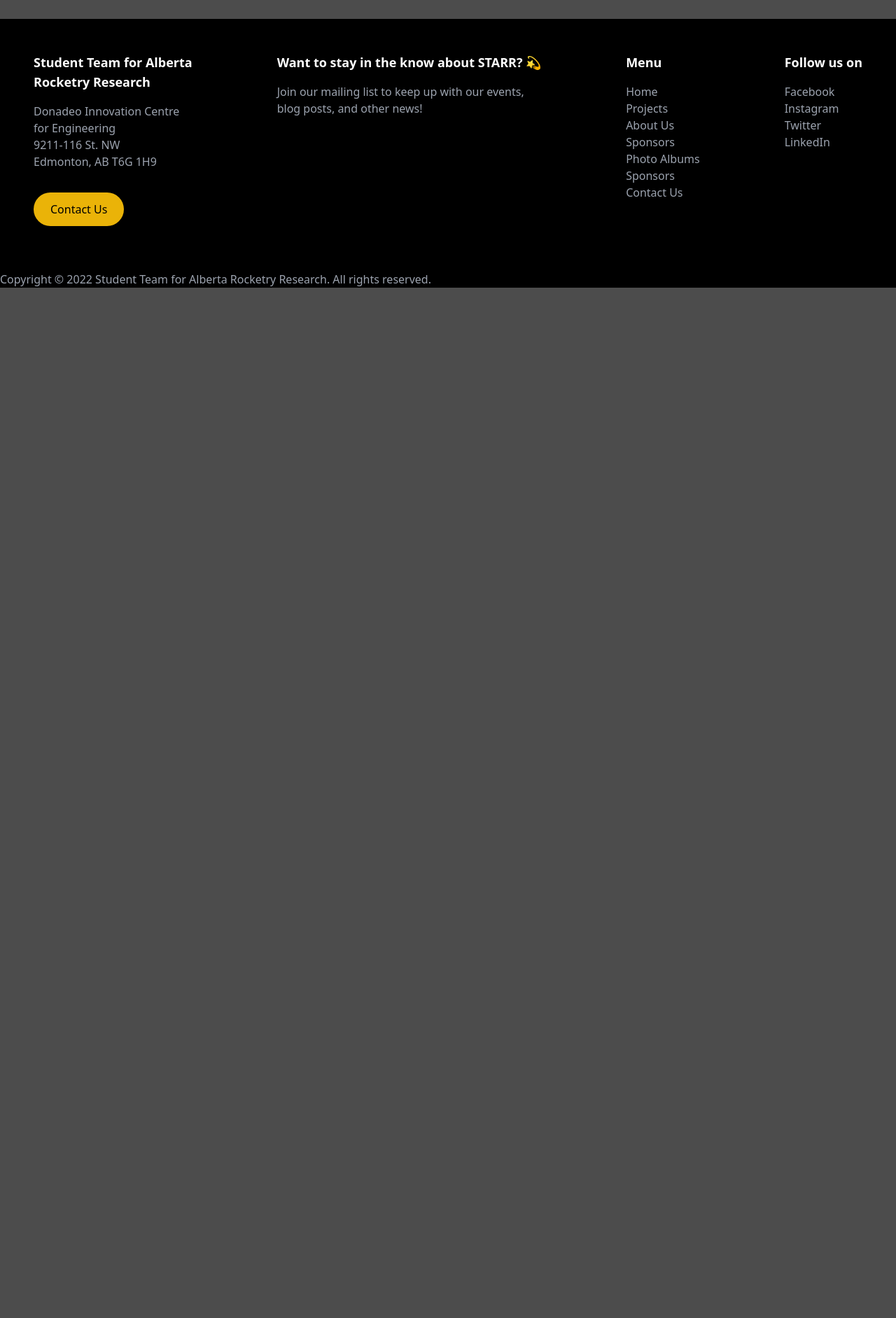
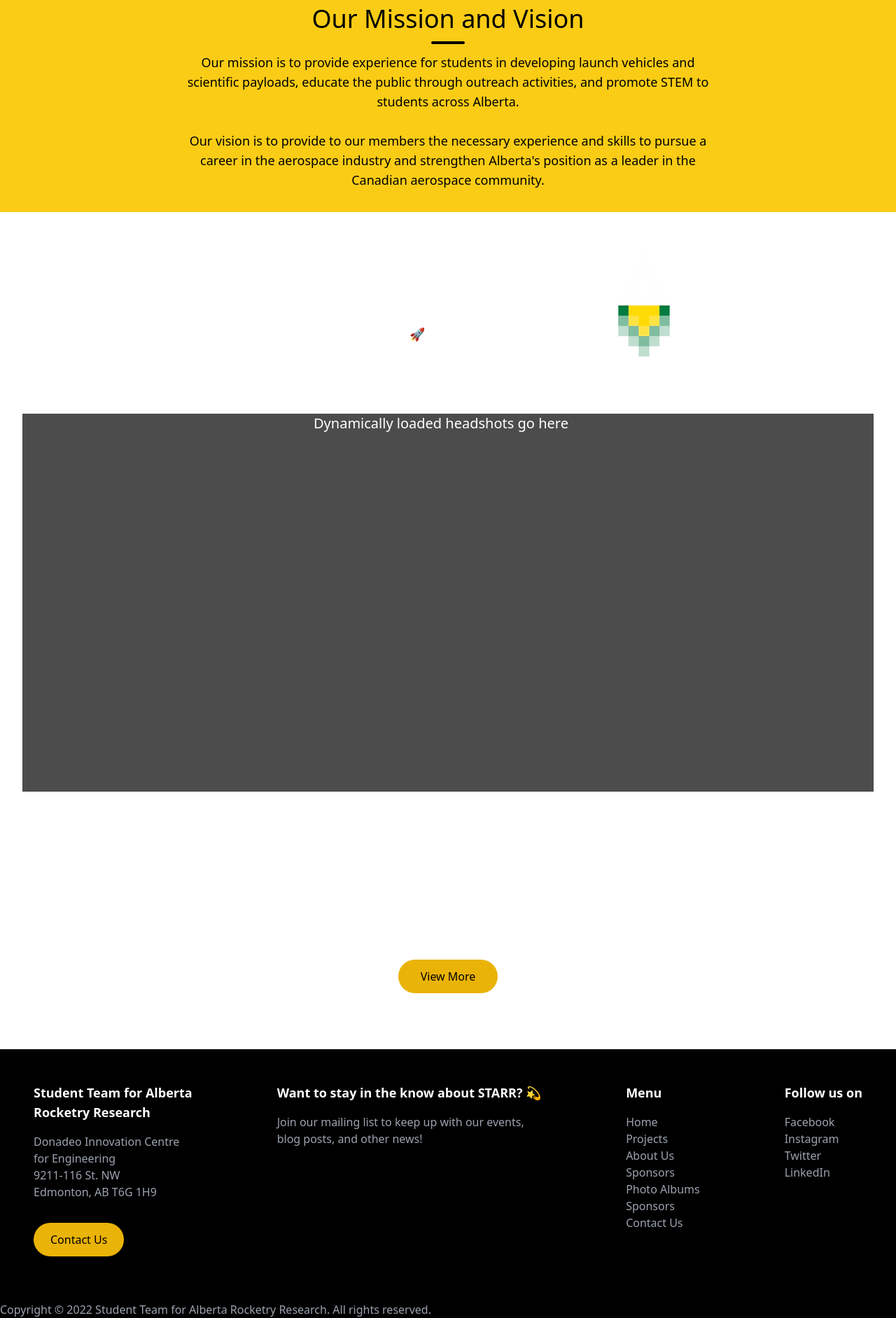
Before and after one commit to UASTARR/uastarr-website, a Flask app: page /about-us in a window 1280 px wide. Shown: the part 793-2676 px from the top of the page at 70% size. Before the commit the page ends 1204 px from the top, so only its background shows below. Run offline with Flask 3, Linux system fonts and the light colour scheme; grey boxes are pictures that could not be loaded.

Commit message:
All non-dynamic elements of about us page finished

```diff
--- a/application/static/dist/main.css
+++ b/application/static/dist/main.css
@@ -573,40 +573,20 @@
   height: 8rem;
 }
 
-.h-8 {
-  height: 2rem;
-}
-
-.h-256 {
-  height: 64rem;
-}
-
-.h-20 {
-  height: 5rem;
-}
-
-.h-224 {
-  height: 56rem;
-}
-
-.h-14 {
-  height: 3.5rem;
-}
-
 .h-2 {
   height: 0.5rem;
 }
 
-.h-16 {
-  height: 4rem;
+.h-3 {
+  height: 0.75rem;
 }
 
-.h-72 {
-  height: 18rem;
+.h-1 {
+  height: 0.25rem;
 }
 
-.h-28 {
-  height: 7rem;
+.h-8 {
+  height: 2rem;
 }
 
 .h-12 {
@@ -621,6 +601,38 @@
   height: 1.5rem;
 }
 
+.h-128 {
+  height: 32rem;
+}
+
+.h-16 {
+  height: 4rem;
+}
+
+.h-20 {
+  height: 5rem;
+}
+
+.h-256 {
+  height: 64rem;
+}
+
+.h-224 {
+  height: 56rem;
+}
+
+.h-14 {
+  height: 3.5rem;
+}
+
+.h-72 {
+  height: 18rem;
+}
+
+.h-28 {
+  height: 7rem;
+}
+
 .h-24 {
   height: 6rem;
 }
@@ -631,10 +643,6 @@
 
 .h-52 {
   height: 13rem;
-}
-
-.h-128 {
-  height: 32rem;
 }
 
 .h-448 {
@@ -649,8 +657,24 @@
   width: 100vw;
 }
 
+.w-12 {
+  width: 3rem;
+}
+
 .w-192 {
   width: 48rem;
+}
+
+.w-128 {
+  width: 32rem;
+}
+
+.w-8 {
+  width: 2rem;
+}
+
+.w-96 {
+  width: 24rem;
 }
 
 .w-2 {
@@ -679,10 +703,6 @@
 
 .w-6 {
   width: 1.5rem;
-}
-
-.w-96 {
-  width: 24rem;
 }
 
 .w-52 {
@@ -854,6 +874,21 @@
   background-color: rgb(0 0 0 / var(--tw-bg-opacity));
 }
 
+.bg-white {
+  --tw-bg-opacity: 1;
+  background-color: rgb(255 255 255 / var(--tw-bg-opacity));
+}
+
+.bg-yellow-400 {
+  --tw-bg-opacity: 1;
+  background-color: rgb(250 204 21 / var(--tw-bg-opacity));
+}
+
+.bg-yellow-500 {
+  --tw-bg-opacity: 1;
+  background-color: rgb(234 179 8 / var(--tw-bg-opacity));
+}
+
 .bg-gray-50 {
   --tw-bg-opacity: 1;
   background-color: rgb(249 250 251 / var(--tw-bg-opacity));
@@ -862,11 +897,6 @@
 .bg-green-700 {
   --tw-bg-opacity: 1;
   background-color: rgb(21 128 61 / var(--tw-bg-opacity));
-}
-
-.bg-yellow-500 {
-  --tw-bg-opacity: 1;
-  background-color: rgb(234 179 8 / var(--tw-bg-opacity));
 }
 
 .bg-green-800 {
@@ -881,11 +911,6 @@
 
 .bg-\[center-10rem\] {
   background-color: center-10rem;
-}
-
-.bg-white {
-  --tw-bg-opacity: 1;
-  background-color: rgb(255 255 255 / var(--tw-bg-opacity));
 }
 
 .bg-DarkBlue {
@@ -923,6 +948,16 @@
      object-fit: cover;
 }
 
+.px-8 {
+  padding-left: 2rem;
+  padding-right: 2rem;
+}
+
+.py-3 {
+  padding-top: 0.75rem;
+  padding-bottom: 0.75rem;
+}
+
 .py-5 {
   padding-top: 1.25rem;
   padding-bottom: 1.25rem;
@@ -938,11 +973,6 @@
   padding-right: 5rem;
 }
 
-.py-3 {
-  padding-top: 0.75rem;
-  padding-bottom: 0.75rem;
-}
-
 .px-6 {
   padding-left: 1.5rem;
   padding-right: 1.5rem;
@@ -956,11 +986,6 @@
 .px-12 {
   padding-left: 3rem;
   padding-right: 3rem;
-}
-
-.px-8 {
-  padding-left: 2rem;
-  padding-right: 2rem;
 }
 
 .px-16 {
@@ -1104,6 +1129,11 @@
   color: rgb(255 255 255 / var(--tw-text-opacity));
 }
 
+.text-black {
+  --tw-text-opacity: 1;
+  color: rgb(0 0 0 / var(--tw-text-opacity));
+}
+
 .text-gray-400 {
   --tw-text-opacity: 1;
   color: rgb(156 163 175 / var(--tw-text-opacity));
--- a/application/templates/about_us.html
+++ b/application/templates/about_us.html
@@ -9,13 +9,17 @@
     </div>
     <div class = "h-32"></div>
 
+    <!--Tile 1-->
     <div class = "flex justify-center relative flex-none z-20">
         <div class = "flex overflow-hidden grow">
             <div class ="shrink-0 grow flex justify-center overflow-hidden bg-black bg-opacity-70" >
-                <div class = "overflow-hidden">
+                <div class = "overflow-hidden flex flex-col items-center">
+                    <div class = "h-2"></div>
                     <h1 class = "text-4xl text-white fade_in delay-200 text-center">About Us</h1>
-                    <div class = "h-8"></div>
-                    <p class = "w-192 text-white text-xl text-center">
+                    <div class = "h-3"></div>
+                    <div class = "w-12 h-1 bg-white rounded-xl justify-center"></div>
+                    <div class = "h-3"></div>
+                    <p class = "w-192 text-white text-xl text-center fade_in delay-200">
                         The Student Team for Alberta Rocketry Research (STARR) is a team of like-minded students
                         from an array of disciplines and faculties who have come together with the common goal of
                         expanding Alberta’s space industry through the development, testing, and launching of high
@@ -24,18 +28,96 @@
                     <div class = "h-8"></div>
                     <img src="{{url_for('static', filename='assets/TeamPhoto.jpeg')}}" class = "rounded-xl w-192 flex-none overflow-hidden">
                     <div class = "h-8"></div>
-                    <div class = "h-8"></div>
                 </div>
             </div>
 
         </div>
     </div>
 
-    <!--Content-->
-    <div class= "relative z-20 flex items-center flex-col">
-
-
-
+    <!--Tile 2-->
+    <div class = "flex justify-center relative flex-none z-20">
+        <div class = "flex overflow-hidden grow">
+            <div class ="shrink-0 grow flex justify-center overflow-hidden bg-yellow-400" >
+                <div class = "overflow-hidden flex flex-col items-center">
+                    <div class = "h-2"></div>
+                    <h1 class = "text-4xl text-black text-center">Our Mission and Vision</h1>
+                    <div class = "h-3"></div>
+                    <div class = "w-12 h-1 bg-black rounded-xl justify-center"></div>
+                    <div class = "h-3"></div>
+                    <p class = "w-192 text-lg text-center text-black">
+                        Our mission is to provide experience for students in developing launch vehicles and scientific
+                        payloads, educate the public through outreach activities, and promote STEM to students across Alberta.
+                        <br>
+                        <br>
+                        Our vision is to provide to our members the necessary experience and skills to pursue a career
+                        in the aerospace industry and strengthen Alberta's position as a leader in the Canadian aerospace community.
+                    </p>
+                    <div class = "h-8"></div>
+                </div>
+            </div>
+        </div>
     </div>
 
+    <!--Tile 3-->
+    <div class = "flex justify-center relative flex-none z-20">
+        <div class = "flex overflow-hidden grow">
+            <div class ="shrink-0 grow flex justify-center overflow-hidden" >
+                <div class = "overflow-hidden flex items-center">
+                    <div>
+                        <div class = "h-12"></div>
+                        <h1 class = "text-4xl text-white">Our Team</h1>
+                        <div class = "h-4"></div>
+                        <p class = "w-128 text-lg text-white">
+                            Meet our 2022/2023 team leads. We are students from various disciplines and
+                            faculties, coming together in the name of student rocketry research!  🚀
+                            If you want to join any of our teams, contact us!
+                        </p>
+                        <div class = "h-12"></div>
+                    </div>
+                    <div class = "w-12"></div>
+                    <img src="{{url_for('static', filename='assets/STARRVectorIconSquare.png')}}" class = "rounded-xl flex-none overflow-hidden">
+                </div>
+            </div>
+        </div>
+    </div>
+
+    <div class = "h-6"></div>
+    <!--Team members-->
+    <div class = "flex justify-center relative flex-none z-20">
+        <div class = "flex overflow-hidden grow">
+            <div class = "w-8 grow-0 overflow-hidden"></div>
+            <div class ="shrink-0 grow flex justify-center overflow-hidden bg-black bg-opacity-70" >
+                <div class = "overflow-hidden w-96">
+                    <p class = "text-xl text-white">Dynamically loaded headshots go here</p>
+                    <div class = "h-128"></div>
+
+                </div>
+            </div>
+
+            <div class = "shrink w-8 grow-0 overflow-hidden"></div>
+        </div>
+    </div>
+
+     <!--Album link-->
+     <div class = "flex justify-center relative flex-none z-20">
+        <div class = "flex overflow-hidden grow">
+            <div class ="shrink-0 grow flex justify-center overflow-hidden" >
+                <div class = "overflow-hidden flex flex-col items-center">
+                    <div class = "h-16"></div>
+                    <h1 class = "text-4xl text-white text-center">Looking for more photos?</h1>
+                    <div class = "h-8"></div>
+                    <p class = "w-192 text-lg text-center text-white">
+                        Check out our photo albums to see our team and its experiences, events, and work throughout the years!
+                    </p>
+                    <div class = "h-12"></div>
+                    <button
+                        onclick= "window.location.href = 'photo-albums'"
+                        class="whitespace-nowrap bg-yellow-500 hover:transition-all hover:bg-white rounded-full px-8 py-3">
+                        View More
+                    </button>
+                    <div class = "h-20"></div>
+                </div>
+            </div>
+        </div>
+    </div>
 {% endblock %}
```
